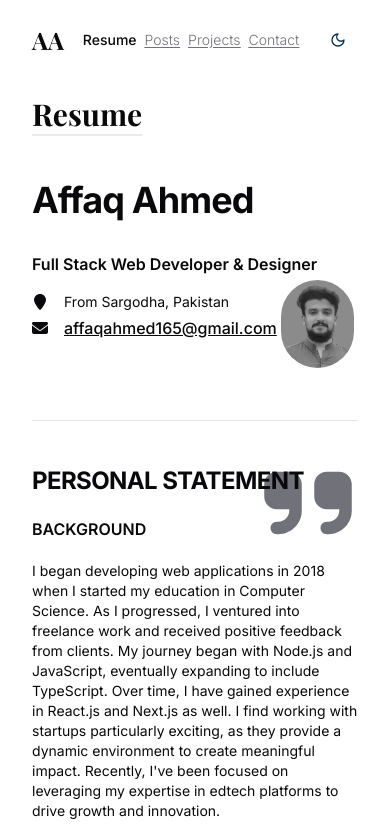
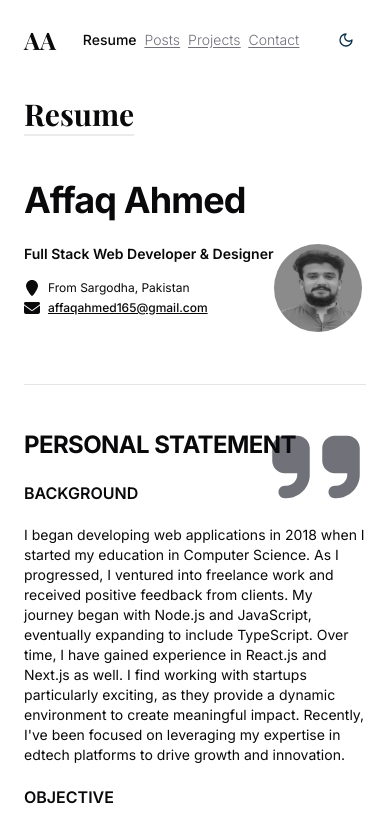
Before and after one commit to Affaq-Ahmed/Portfolio, a Next.js app: page /resume in a window 390 px wide. Shown: the top 831 px of the page. Built offline with nearby package versions, Linux system fonts and the light colour scheme; a web font is replaced by a local one.

Commit message:
style: update ResumeIntro component styles for improved layout and readability; adjust padding in Tailwind config

```diff
--- a/components/resume/intro.tsx
+++ b/components/resume/intro.tsx
@@ -4,24 +4,24 @@ import Image from 'next/image';
 
 export default function ResumeIntro() {
   return (
-    <section className='flex w-full flex-col items-start gap-y-8 sm:gap-y-10'>
+    <section className='flex w-full flex-col items-start gap-y-6 sm:gap-y-10'>
       <h1 className='title-name no-underline'>Affaq Ahmed</h1>
 
       <div className='flex w-full flex-col gap-y-4'>
-        <h5 className='text-base font-semibold'>
+        <h5 className='text-sm sm:text-base font-semibold'>
           Full Stack Web Developer & Designer
         </h5>
 
         <div className='flex w-full justify-between'>
           <div className='flex flex-col gap-1'>
-            <p className='flex items-center gap-4 text-sm'>
-              <FaLocationPin size={16} /> From Sargodha, Pakistan
+            <p className='flex items-center gap-2 sm:gap-4 text-xs '>
+              <FaLocationPin size={16} className='' /> From Sargodha, Pakistan
             </p>
-            <p className='flex items-center gap-4 text-sm'>
+            <p className='flex items-center gap-2 sm:gap-4 text-sm'>
               <FaEnvelope size={16} />{' '}
               <a
                 href='mailto:affaqahmed165@gmail.com'
-                className='text-base font-medium underline hover:text-muted-foreground'
+                className='text-xs sm:text-base font-medium underline hover:text-muted-foreground'
               >
                 affaqahmed165@gmail.com
               </a>
@@ -33,7 +33,7 @@ export default function ResumeIntro() {
             alt={`Affaq Ahmed's profile picture`}
             width={100}
             height={100}
-            className='-mt-4 h-24 w-24 rounded-full border-4 sm:border-8 border-white grayscale hover:border-green-400 sm:-mt-20 sm:h-36 sm:w-36'
+            className='-mt-10 h-24 w-24 rounded-full border-4 sm:border-8 border-white grayscale hover:border-green-400 sm:-mt-20 sm:h-36 sm:w-36'
             priority
           />
         </div>
--- a/tailwind.config.ts
+++ b/tailwind.config.ts
@@ -10,7 +10,7 @@ export default {
   theme: {
     container: {
       center: true,
-      padding: '2rem',
+      padding: '1.5rem',
       screens: {
         '2xl': '1400px',
       },
```
